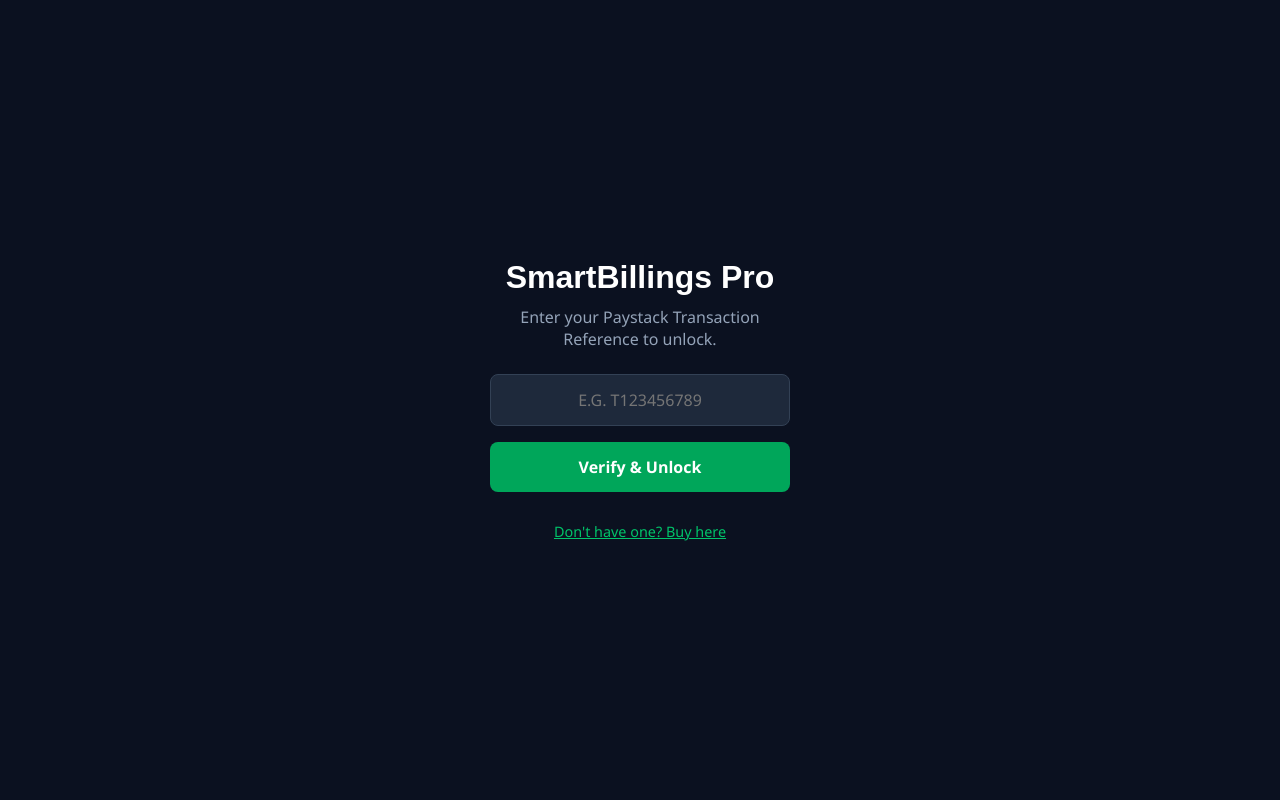
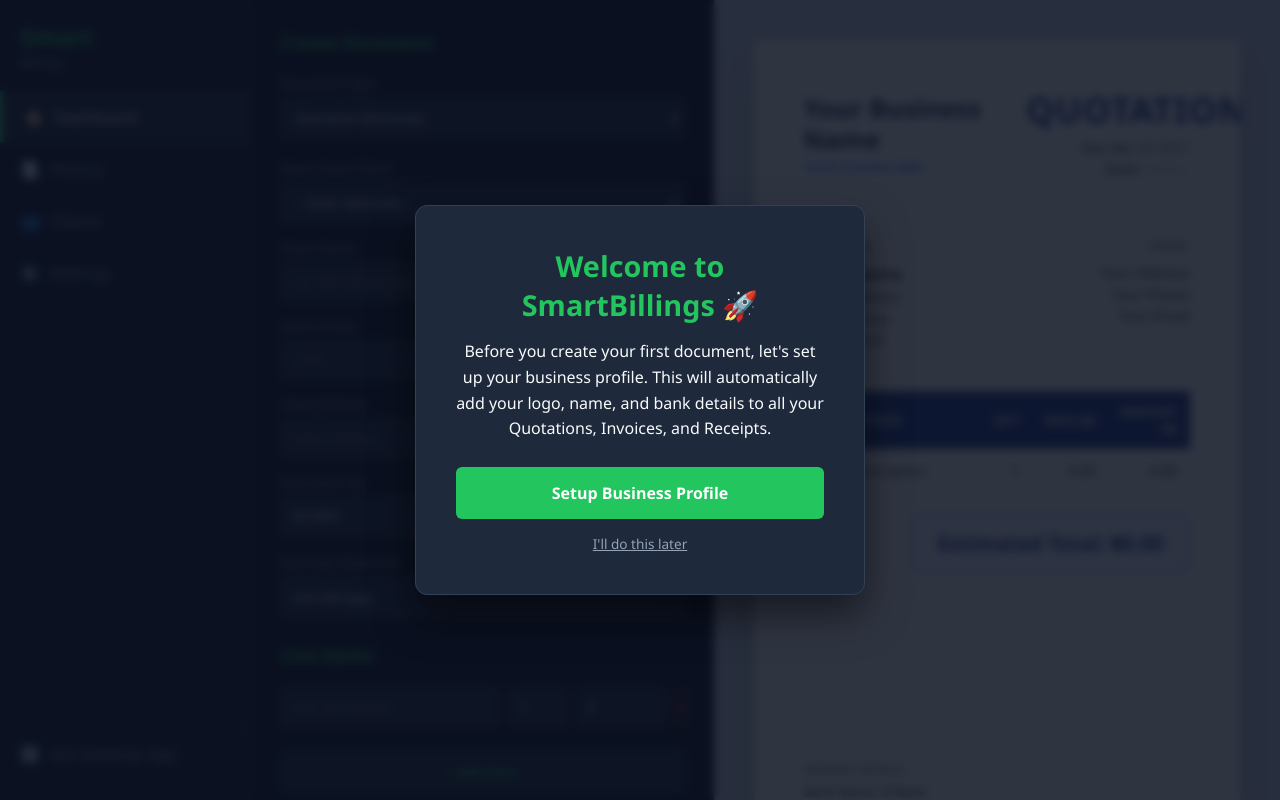
Before and after one commit to myaibuzcom-hue/smartbotbuilds.com.ng, a plain HTML site: page smartbillings/index.html in a window 1280 px wide. Drawn offline with Linux system fonts and the light colour scheme.

Commit message:
Update index.html

```diff
--- a/smartbillings/index.html
+++ b/smartbillings/index.html
@@ -286,15 +286,7 @@
     </style>
 </head>
 <body>
-<!-- LOCK SCREEN -->
-<div id="lock-screen" style="position: fixed; inset: 0; background: #0b1120; z-index: 99999; display: flex; align-items: center; justify-content: center; flex-direction: column; padding: 20px; text-align: center;">
-    <h2 style="font-family: 'Plus Jakarta Sans', sans-serif; color: #fff; font-size: 2rem; margin-bottom: 10px;">SmartBillings Pro</h2>
-    <p style="color: #94a3b8; margin-bottom: 24px; max-width: 300px;">Enter your Paystack Transaction Reference to unlock.</p>
-    <input type="text" id="license-key-input" placeholder="e.g. T123456789" style="padding: 14px; border-radius: 8px; border: 1px solid #334155; background: #1e293b; color: #fff; width: 100%; max-width: 300px; font-size: 1rem; margin-bottom: 16px; text-align: center; text-transform: uppercase;">
-    <button onclick="unlockApp()" id="unlock-btn" style="background: #00a65a; color: #fff; padding: 14px 24px; border: none; border-radius: 8px; font-weight: bold; font-size: 1rem; cursor: pointer; width: 100%; max-width: 300px;">Verify & Unlock</button>
-    <p id="license-error" style="color: #ef4444; margin-top: 16px; display: none; font-weight: 600;">Invalid or unpaid reference.</p>
-    <a href="https://paystack.com/buy/smartbillings--3-in-1-offline-billing-app-pablbs" target="_blank" style="color: #00c46a; margin-top: 30px; font-size: 0.9rem;">Don't have one? Buy here</a>
-</div>
+
     <div class="sidebar">
         <div class="sidebar-logo">
             <div>Smart<span>Billings</span></div>
@@ -1185,41 +1177,6 @@
             // Initial Setup: Generate the first number on load
             window.updateDocType(true);
         });
-        // --- SECURE LICENSE LOGIC (PAYSTACK REFERENCE) ---
-    async function unlockApp() {
-        var ref = document.getElementById('license-key-input').value.trim().toUpperCase();
-        var btn = document.getElementById('unlock-btn');
-        var err = document.getElementById('license-error');
-
-        if (!ref) return;
-
-        btn.innerText = 'Verifying...';
-        btn.disabled = true;
-        err.style.display = 'none';
-
-        try {
-            // REPLACE THIS URL WITH YOUR ACTUAL DENO DEPLOY URL
-            var res = await fetch('https://smartbot-genius-bot.myaibuzcom-hue.deno.net/api/verify-app-payment', {
-                method: 'POST',
-                headers: { 'Content-Type': 'application/json' },
-                body: JSON.stringify({ reference: ref })
-            });
-
-            var data = await res.json();
-
-            if (data.success) {
-                localStorage.setItem('sb_unlocked', 'true'); // sb_ for SmartBillings
-                document.getElementById('lock-screen').style.display = 'none';
-            } else {
-                err.style.display = 'block';
-            }
-        } catch (e) {
-            alert("Network error. Please check your internet connection.");
-        } finally {
-            btn.innerText = 'Verify & Unlock';
-            btn.disabled = false;
-        }
-    }
 
     // Check if already unlocked on page load
     if (localStorage.getItem('sb_unlocked') === 'true') {
```
